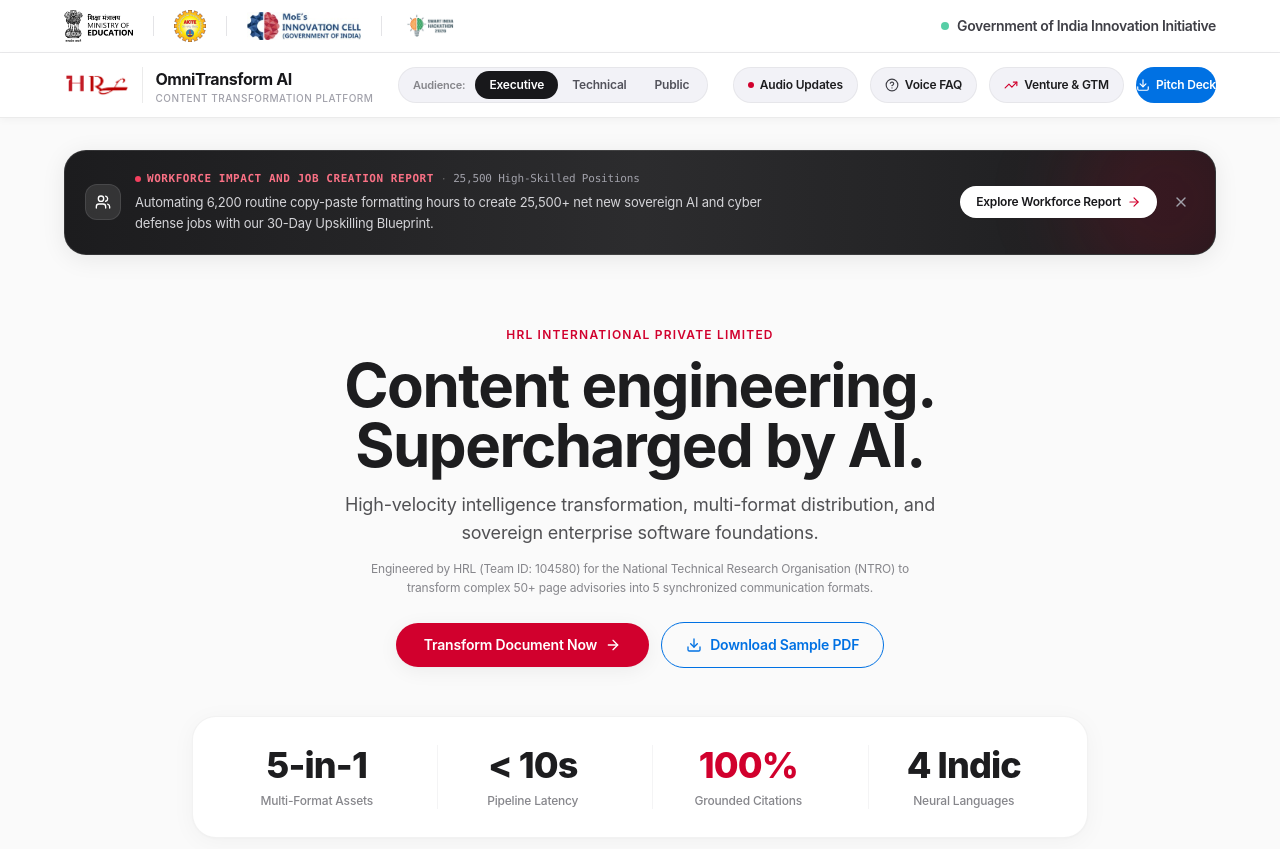
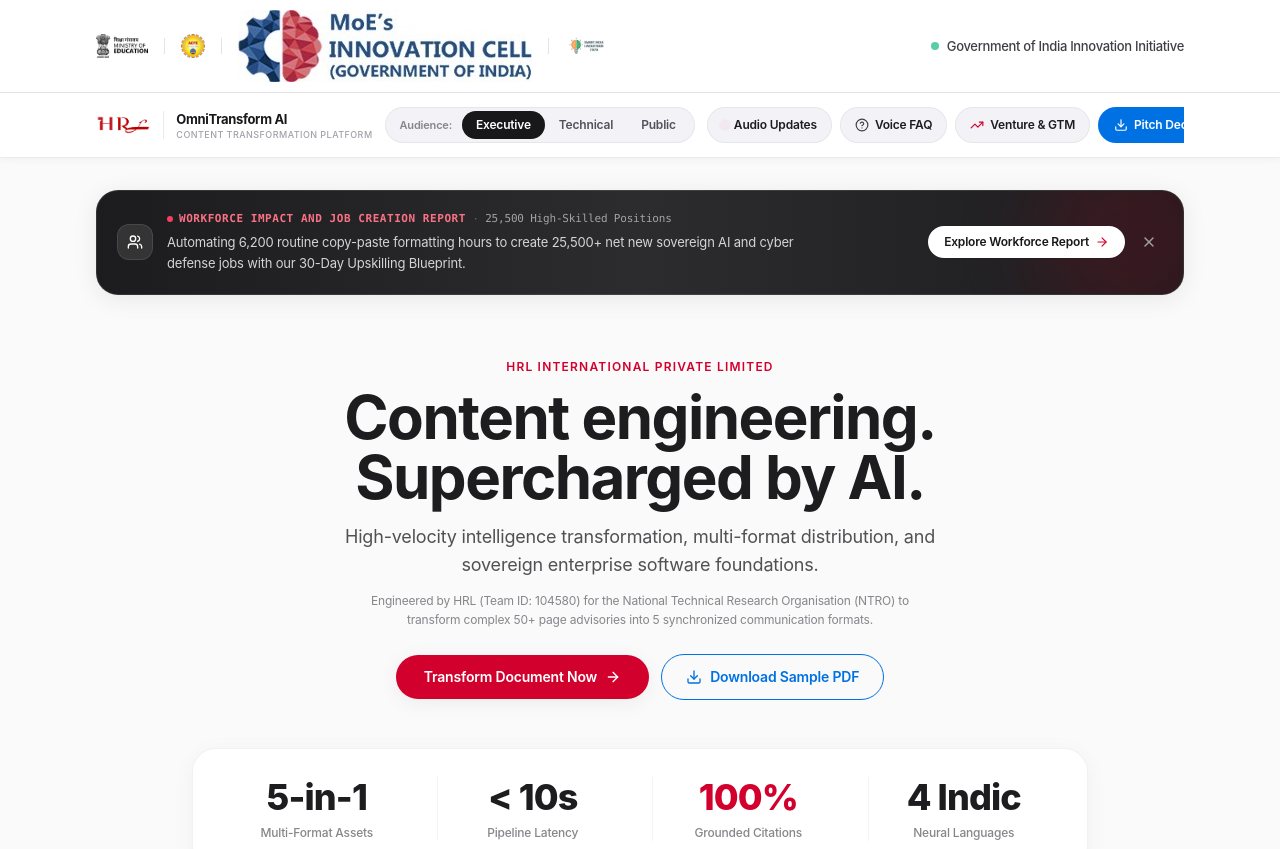
Before and after one commit to hrlpavan/sih-2026-media-problem-statements, a React (Vite) app in the folder frontend/: page / in a window 1280 px wide. Shown: the top 849 px of the page. Built offline with nearby package versions, Linux system fonts and the light colour scheme.

Commit message:
Configure GitHub Pages live HTTPS deployment with GitHub Actions workflow, relative base path, and SPA 404 fallback

```diff
--- a/frontend/src/App.tsx
+++ b/frontend/src/App.tsx
@@ -81,7 +81,7 @@
         onOpenVentureModal={() => setShowVentureModal(true)}
       />
 
-      <main className="flex-1 w-full max-w-[1400px] mx-auto px-4 sm:px-8 lg:px-12 xl:px-16 py-8 space-y-10">
+      <main className="flex-1 max-w-6xl w-full mx-auto px-4 sm:px-6 lg:px-8 py-8 space-y-8">
         {/* Sovereign Workforce Awareness Banner */}
         <WorkforceAwarenessBanner onOpenReport={() => setShowWorkforceModal(true)} />
 
--- a/frontend/src/components/Footer.tsx
+++ b/frontend/src/components/Footer.tsx
@@ -2,8 +2,8 @@
 
 export const Footer: React.FC = () => {
   return (
-    <footer className="bg-white border-t border-zinc-200 mt-20 pt-10 pb-14 text-[#6E6E73] text-[11px] sm:text-xs leading-relaxed no-print w-full">
-      <div className="w-full max-w-[1400px] mx-auto px-4 sm:px-8 lg:px-12 xl:px-16 space-y-8">
+    <footer className="bg-white border-t border-zinc-200 mt-20 pt-8 pb-12 text-[#6E6E73] text-[11px] sm:text-xs leading-relaxed no-print w-full">
+      <div className="max-w-6xl mx-auto px-4 sm:px-6 lg:px-8 space-y-6">
         {/* 4-Item Legal & Official Accreditation Notes */}
         <div className="space-y-1.5 font-normal text-[#86868B] text-[11px] sm:text-xs">
           <p>
--- a/frontend/src/components/GovtHeaderRibbon.tsx
+++ b/frontend/src/components/GovtHeaderRibbon.tsx
@@ -2,49 +2,49 @@
 
 export const GovtHeaderRibbon: React.FC = () => {
   return (
-    <div className="bg-white border-b border-zinc-200/80 py-2 select-none no-print transition-all w-full">
-      <div className="w-full px-4 sm:px-8 lg:px-12 xl:px-16 2xl:px-24 flex flex-col sm:flex-row items-center justify-between gap-3">
+    <div className="bg-white border-b border-zinc-200 py-2 select-none no-print transition-all w-full">
+      <div className="max-w-6xl mx-auto px-4 sm:px-6 lg:px-8 flex items-center justify-between gap-4">
         {/* Government of India & Hackathon Logos Strip */}
-        <div className="flex items-center gap-3 sm:gap-5 overflow-x-auto no-scrollbar py-0.5 max-w-full">
+        <div className="flex items-center gap-3 sm:gap-4 shrink-0 overflow-x-auto no-scrollbar py-0.5">
           {/* Ministry of Education */}
           <div className="flex items-center shrink-0">
             <img
               src="./gov_moe_logo.jpg"
               alt="Ministry of Education - Government of India"
-              className="h-6 sm:h-7 md:h-8 object-contain"
+              className="h-5 sm:h-6 object-contain"
             />
           </div>
 
-          <div className="h-4 sm:h-5 w-px bg-zinc-200 shrink-0" />
+          <div className="h-4 w-px bg-zinc-200 shrink-0" />
 
           {/* AICTE */}
           <div className="flex items-center shrink-0">
             <img
               src="./gov_aicte_logo.png"
               alt="AICTE"
-              className="h-6 sm:h-7 md:h-8 object-contain"
+              className="h-5 sm:h-6 object-contain"
             />
           </div>
 
-          <div className="h-4 sm:h-5 w-px bg-zinc-200 shrink-0" />
+          <div className="h-4 w-px bg-zinc-200 shrink-0" />
 
           {/* MoE's Innovation Cell */}
           <div className="flex items-center shrink-0">
             <img
               src="./gov_mic_logo.jpg"
               alt="MoE's Innovation Cell"
-              className="h-5 sm:h-6 md:h-7 object-contain mix-blend-multiply"
+              className="h-4.5 sm:h-5.5 object-contain mix-blend-multiply"
             />
           </div>
 
-          <div className="h-4 sm:h-5 w-px bg-zinc-200 shrink-0" />
+          <div className="h-4 w-px bg-zinc-200 shrink-0" />
 
           {/* Smart India Hackathon 2026 */}
           <div className="flex items-center shrink-0">
             <img
               src="./gov_sih_logo.png"
               alt="Smart India Hackathon 2026"
-              className="h-6 sm:h-7 md:h-8 object-contain"
+              className="h-5 sm:h-6 object-contain"
             />
           </div>
         </div>
@@ -52,7 +52,7 @@
         {/* Right Initiative Badge */}
         <div className="flex items-center gap-2 shrink-0">
           <span className="w-2 h-2 rounded-full bg-emerald-500 animate-pulse shrink-0" />
-          <span className="text-xs sm:text-[13px] md:text-sm font-semibold text-zinc-700 tracking-tight whitespace-nowrap">
+          <span className="text-xs sm:text-[13px] font-medium text-zinc-700 tracking-tight whitespace-nowrap">
             Government of India Innovation Initiative
           </span>
         </div>
--- a/frontend/src/components/Navbar.tsx
+++ b/frontend/src/components/Navbar.tsx
@@ -12,21 +12,20 @@
 export const Navbar: React.FC<NavbarProps> = ({ currentPersona, onPersonaChange, isProcessing, onOpenVentureModal }) => {
   return (
     <header className="sticky top-0 z-40 bg-white/95 backdrop-blur-md border-b border-hrl-border shadow-hrl-subtle no-print transition-all w-full">
-      {/* Fluid Full-Width Navigation Container */}
-      <div className="w-full px-4 sm:px-8 lg:px-12 xl:px-16 2xl:px-24">
-        <div className="flex items-center justify-between h-16 gap-3 sm:gap-6">
+      <div className="max-w-6xl mx-auto px-4 sm:px-6 lg:px-8">
+        <div className="flex items-center justify-between h-16 gap-3 overflow-x-auto no-scrollbar py-1">
           {/* Brand Logo & Platform Title */}
           <div className="flex items-center space-x-3 shrink-0">
             <a href="#" className="flex items-center">
               <img
                 src="./hrl_logo_transparent.png"
                 alt="HRL International"
-                className="h-5 sm:h-6 md:h-6.5 object-contain"
+                className="h-4.5 sm:h-5 object-contain"
               />
             </a>
             <div className="hidden sm:block pl-3 border-l border-hrl-border">
-              <span className="font-bold text-sm sm:text-base tracking-tight text-zinc-900 block leading-tight">OmniTransform AI</span>
-              <span className="text-[9px] sm:text-[10px] text-zinc-400 font-medium tracking-wider uppercase block leading-none mt-0.5">Content Transformation Platform</span>
+              <span className="font-bold text-xs sm:text-[13px] tracking-tight text-zinc-900 block leading-tight">OmniTransform AI</span>
+              <span className="text-[8px] sm:text-[9px] text-zinc-400 font-medium tracking-wider uppercase block leading-none mt-0.5">Content Transformation Platform</span>
             </div>
           </div>
 
@@ -68,11 +67,11 @@
             </button>
           </div>
 
-          {/* Right Action Pills - Proportional & Fluid */}
-          <div className="flex items-center gap-2 sm:gap-3 shrink-0">
+          {/* Action Pills - Exact order from reference image, constant h-9, whitespace-nowrap */}
+          <div className="flex items-center gap-2 shrink-0">
             <a
               href="#project-updates-hub"
-              className="hidden lg:flex items-center gap-1.5 px-3.5 h-9 rounded-full bg-[#F2F2F7] hover:bg-[#E5E5EA] text-[#1D1D1F] text-xs font-semibold transition-all border border-black/5 cursor-pointer shadow-xs whitespace-nowrap"
+              className="flex items-center gap-1.5 px-3.5 h-9 rounded-full bg-[#F2F2F7] hover:bg-[#E5E5EA] text-[#1D1D1F] text-xs font-semibold transition-all border border-black/5 cursor-pointer shadow-xs whitespace-nowrap shrink-0"
             >
               <span className="w-1.5 h-1.5 rounded-full bg-hrl-crimson animate-ping" />
               <span>Audio Updates</span>
@@ -80,7 +79,7 @@
 
             <a
               href="#voice-faq-hub"
-              className="hidden xl:flex items-center gap-1.5 px-3.5 h-9 rounded-full bg-[#F2F2F7] hover:bg-[#E5E5EA] text-[#1D1D1F] text-xs font-semibold transition-all border border-black/5 cursor-pointer shadow-xs whitespace-nowrap"
+              className="flex items-center gap-1.5 px-3.5 h-9 rounded-full bg-[#F2F2F7] hover:bg-[#E5E5EA] text-[#1D1D1F] text-xs font-semibold transition-all border border-black/5 cursor-pointer shadow-xs whitespace-nowrap shrink-0"
             >
               <HelpCircle className="w-3.5 h-3.5 text-zinc-700" />
               <span>Voice FAQ</span>
@@ -88,7 +87,7 @@
 
             <button
               onClick={onOpenVentureModal}
-              className="hidden sm:flex items-center gap-1.5 px-3.5 h-9 rounded-full bg-[#F2F2F7] hover:bg-[#E5E5EA] text-[#1D1D1F] text-xs font-semibold transition-all border border-black/5 cursor-pointer shadow-xs whitespace-nowrap"
+              className="flex items-center gap-1.5 px-3.5 h-9 rounded-full bg-[#F2F2F7] hover:bg-[#E5E5EA] text-[#1D1D1F] text-xs font-semibold transition-all border border-black/5 cursor-pointer shadow-xs whitespace-nowrap shrink-0"
             >
               <TrendingUp className="w-3.5 h-3.5 text-hrl-crimson" />
               <span>Venture & GTM</span>
@@ -96,7 +95,7 @@
 
             <a
               href="https://github.com/hrlpavan/omnitransform-ai-resources/raw/main/SIH2026_Idea_Presentation_PS26154.pptx"
-              className="bg-hrl-blue hover:bg-hrl-blue-dark text-white px-4.5 h-9 rounded-full text-xs font-semibold shadow-xs hover:shadow transition-all duration-200 flex items-center gap-1.5 cursor-pointer whitespace-nowrap shrink-0"
+              className="bg-hrl-blue hover:bg-hrl-blue-dark text-white px-4 h-9 rounded-full text-xs font-semibold shadow-xs hover:shadow transition-all duration-200 flex items-center gap-1.5 cursor-pointer whitespace-nowrap shrink-0"
             >
               <Download className="w-3.5 h-3.5" />
               <span>Pitch Deck</span>
```
